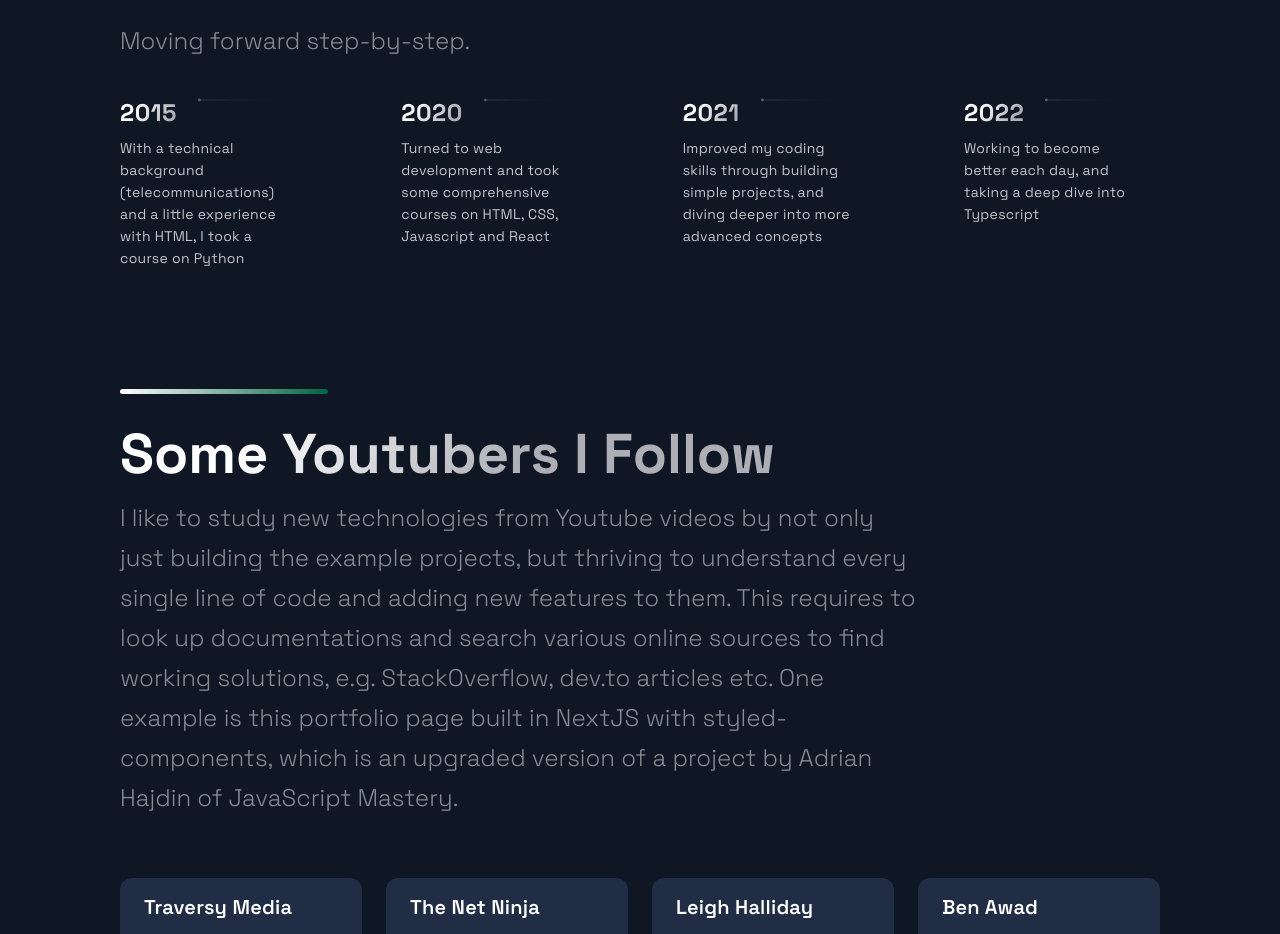
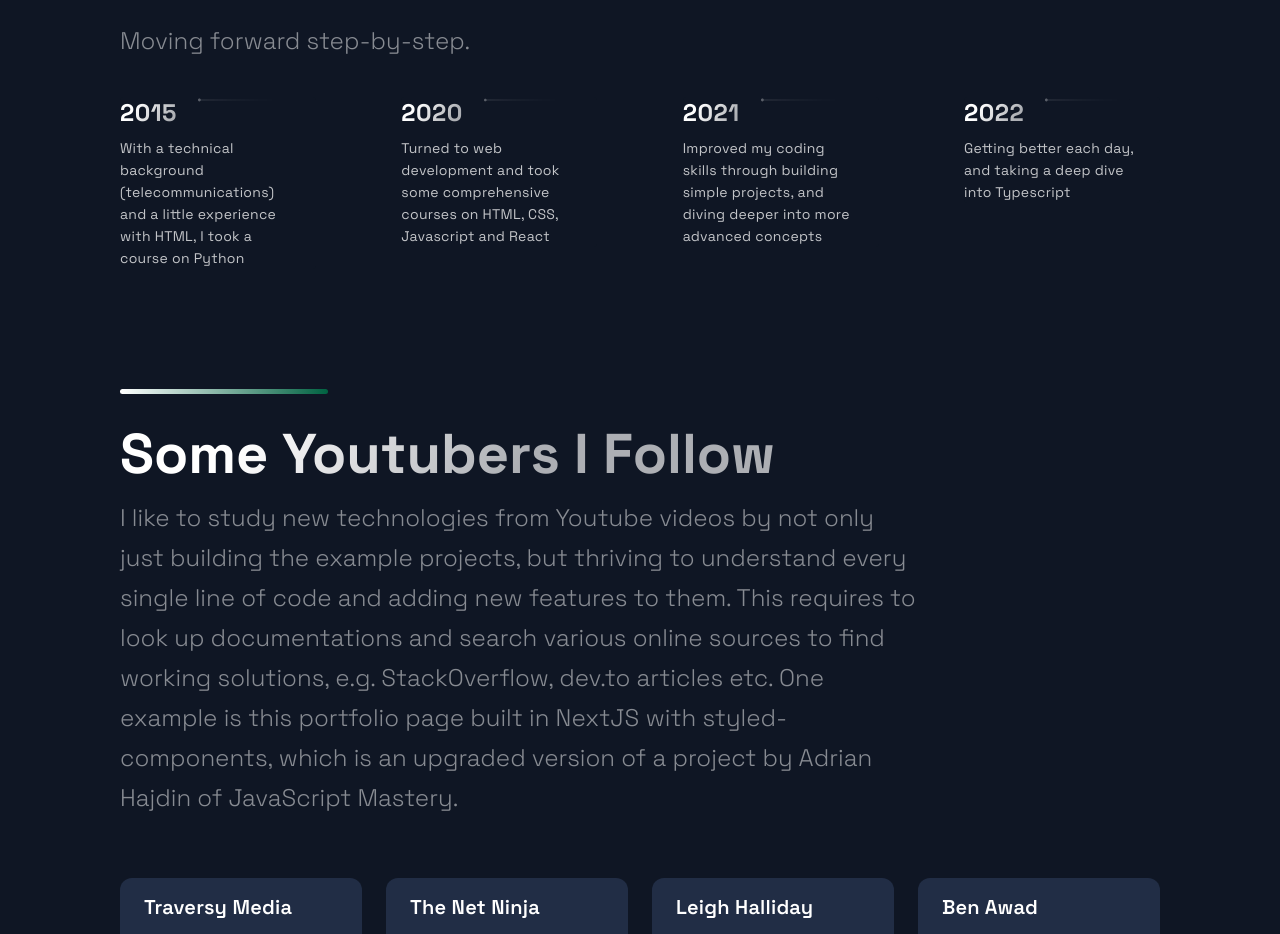
Before and after one commit to vhelfrih/webdev-portfolio, a Next.js app: page / in a window 1280 px wide. Shown: the part 3640-4574 px from the top of the page. Built offline with nearby package versions, Linux system fonts and the light colour scheme.

Commit message:
correcting timeline data

```diff
--- a/src/constants/constants.js
+++ b/src/constants/constants.js
@@ -50,5 +50,5 @@
   { year: 2015, text: 'With a technical background (telecommunications) and a little experience with HTML, I took a course on Python', },
   { year: 2020, text: 'Turned to web development and took some comprehensive courses on HTML, CSS, Javascript and React', },
   { year: 2021, text: 'Improved my coding skills through building simple projects, and diving deeper into more advanced concepts', },
-  { year: 2022, text: 'Working to become better each day, and taking a deep dive into Typescript', },
+  { year: 2022, text: 'Getting better each day, and taking a deep dive into Typescript', },
 ];
```
